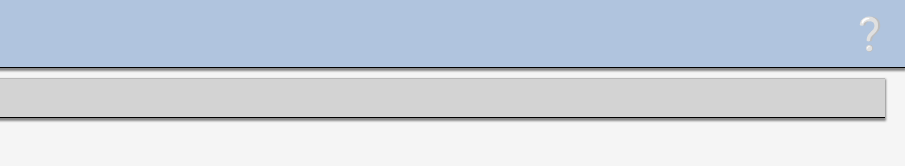
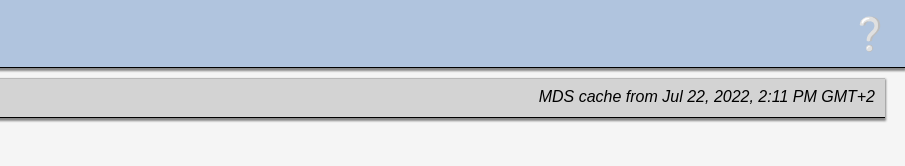
Before and after one commit to opotonniee/fido-mds-explorer, a plain HTML site: page index.html in a window 1280 px wide. Shown: the top 166 px of the page, 375-1280 px from the left. Drawn offline with nearby package versions, Linux system fonts and the light colour scheme.

Commit message:
add last update date + move js files to js folder

```diff
--- a/css/mds-explorer.css
+++ b/css/mds-explorer.css
@@ -29,6 +29,13 @@ h2 {
   border-bottom: 1px solid black;
   border-top: 1px solid rgb(186, 186, 186);
   box-shadow: 0 2px 2px 1px #888;
+}
+
+.last-update {
+  margin: 5px 10px 0 0;
+  padding: 5px;
+  font-style: italic;
+  float:right;
 }
 
 button, #file-label {
--- a/index.html
+++ b/index.html
@@ -38,6 +38,7 @@
   </div>
 
   <div id="mds">
+    <span class="last-update">MDS cache from <span id="last-mds-update">xx</span></span>
     <h2>List of registered authenticators</h2>
     <p>Click on authenticator name to view details</p>
     <div id="mds-table"></div>
@@ -51,7 +52,8 @@
     <div id="authr-json"></div>
   </div>
 
-  <script src="mds.js"></script>
+  <script src="js/mds.js"></script>
+  <script src="js/last-update.js"></script>
   <script src="js/mds-explorer.js"></script>
   <footer>This site is not affiliated to FIDO Alliance</footer>
 </body>
--- /dev/null
+++ b/js/last-update.js
@@ -0,0 +1 @@
+const LAST_MDS_UPDATE = 'Jul 22, 2022, 2:11 PM GMT+2';
--- a/js/mds-explorer.js
+++ b/js/mds-explorer.js
@@ -237,7 +237,7 @@ $(function() {
   console.log(mdsJson);
 
   $("#mds-loading").hide();
-
+  $("#last-mds-update").text(LAST_MDS_UPDATE);
   $("#mds").show();
   // build authenticators table
   table = new Tabulator("#mds-table", {
```
Also changed, not shown: .github/workflows/main.yml, js/mds.js (renamed from mds.js), 1 other file.
